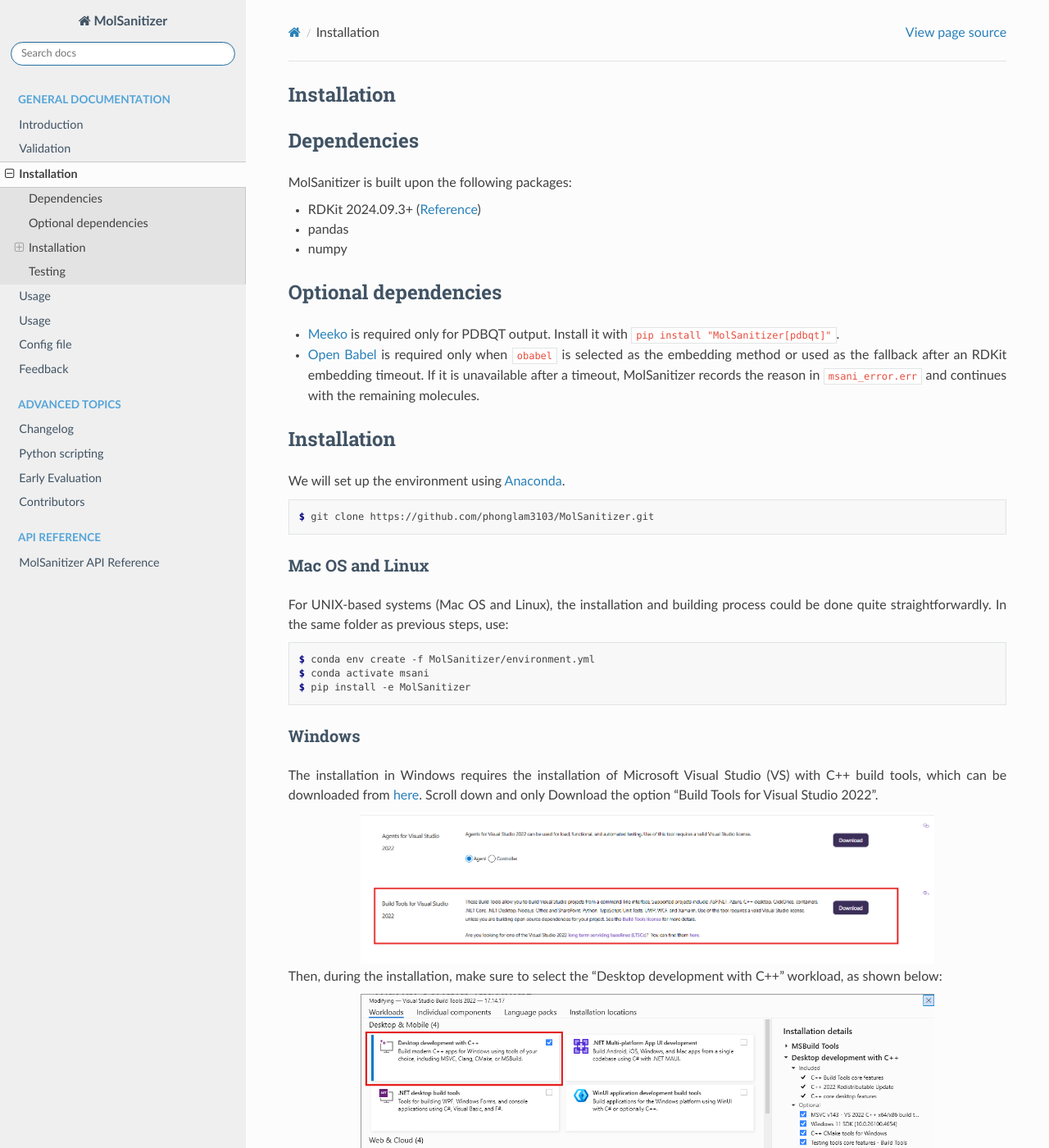
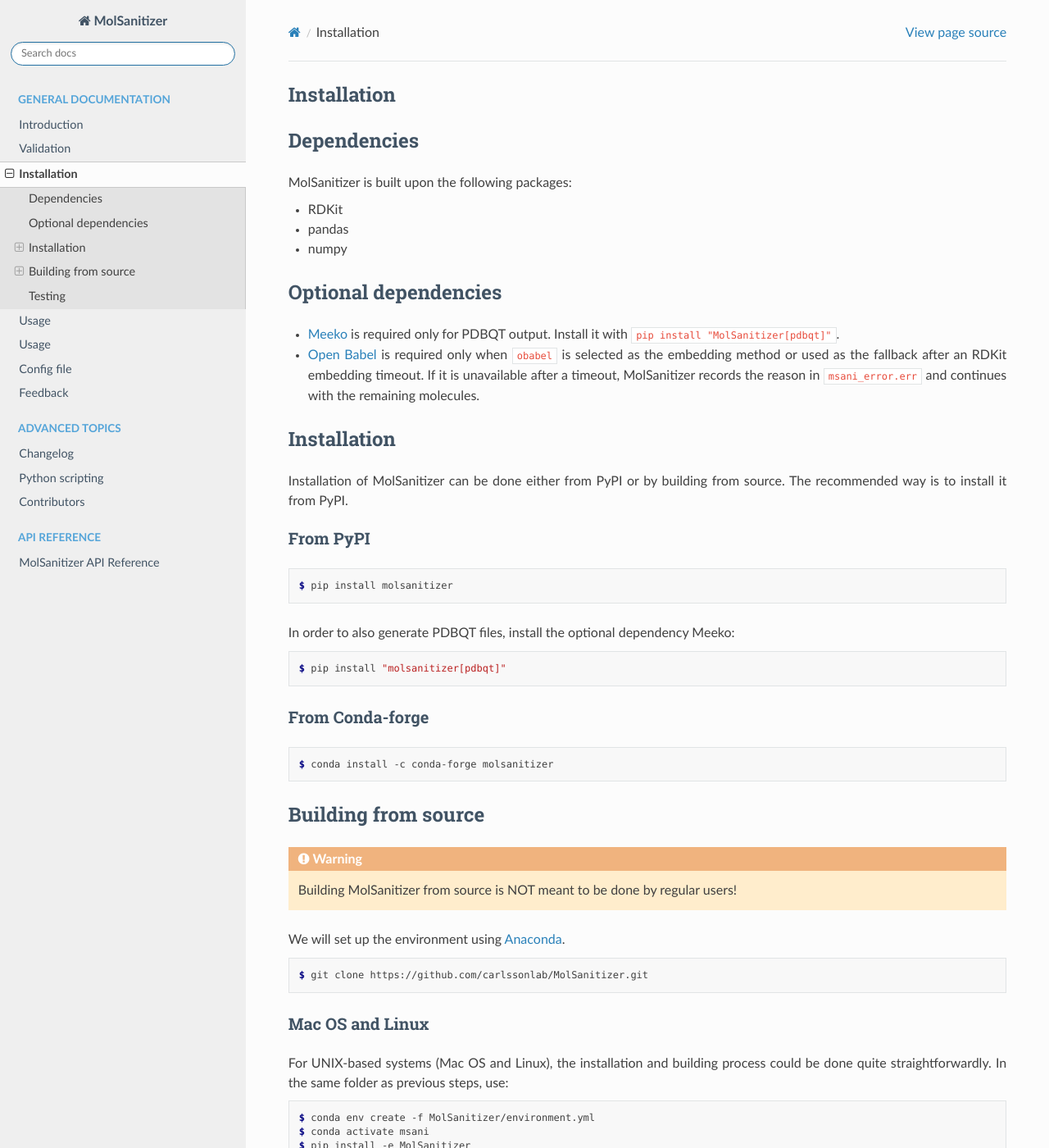
Before and after one commit to Carlssonlab/MolSanitizer, a Sphinx documentation site: the page built from docs/source/installation.rst, in a window 1280 px wide and 1400 px high. Shown: the whole window at 82% size. Built offline with Sphinx 7.4.7 and the Read the Docs theme 3.1.0, drawn with Linux system fonts in a browser that asks for light colours.

```diff
--- a/docs/source/contributors.rst
+++ b/docs/source/contributors.rst
@@ -21,6 +21,7 @@ All developers past and present
 
 * Phong Lam
 * Szymon Pach
+* Flavio Ballante
 * Israel Cabeza de Vaca Lopez
 * Philip Ullmann
 * Ruth Brenk
@@ -28,5 +29,9 @@ All developers past and present
 Scientific input
 ~~~~~~~~~~~~~~~~
 * Israel Cabeza de Vaca Lopez
+* Peter Kolb
+* Trent Balius
+* John Irwin
+* Flavio Ballante
 * Ruth Brenk
 * Jens Carlsson
--- a/docs/source/index.rst
+++ b/docs/source/index.rst
@@ -34,7 +34,6 @@ Contents
 
    changes
    python
-   evaluation
    contributors
 
 .. toctree::
--- a/docs/source/installation.rst
+++ b/docs/source/installation.rst
@@ -6,7 +6,7 @@ Dependencies
 
 MolSanitizer is built upon the following packages:
 
-- RDKit 2024.09.3+ (`Reference <https://www.rdkit.org/docs/Install.html>`__)
+- RDKit
 - pandas
 - numpy
 
@@ -26,12 +26,42 @@ Optional dependencies
 Installation
 ------------
 
+Installation of MolSanitizer can be done either from PyPI or by building from source. The recommended way is to install it from PyPI.
+
+From PyPI
+^^^^^^^^^
+
+.. code-block:: console
+
+   $ pip install molsanitizer
+
+In order to also generate PDBQT files, install the optional dependency Meeko:
+
+.. code-block:: console
+
+   $ pip install "molsanitizer[pdbqt]"
+
+From Conda-forge
+^^^^^^^^^
+
+.. code-block:: console
+
+   $ conda install -c conda-forge molsanitizer
+
+Building from source
+------------------------
+
+.. warning::
+
+    Building MolSanitizer from source is NOT meant to be done by regular users!
+
+
 We will set up the environment using `Anaconda <https://docs.anaconda.com/anaconda/install/index.html>`_.
 
 
 .. code-block:: console
 
-   $ git clone https://github.com/phonglam3103/MolSanitizer.git
+   $ git clone https://github.com/carlssonlab/MolSanitizer.git
 
 
 Mac OS and Linux
--- a/pyproject.toml
+++ b/pyproject.toml
@@ -39,7 +39,7 @@ dependencies = [
 pdbqt = ["meeko>=0.7.1", "scipy", "gemmi"]
 
 [project.urls]
-Homepage = "https://github.com/phonglam3103/MolSanitizer.git"
+Homepage = "https://github.com/carlssonlab/MolSanitizer.git"
 
 [project.scripts]
 msani = "msani.cli:main"
```
Also changed, not shown: README.md (+2 -2 lines), docs/source/evaluation.rst (deleted, +0 -45 lines), docs/source/validation.rst (+28 -27 lines), 1 other file.
